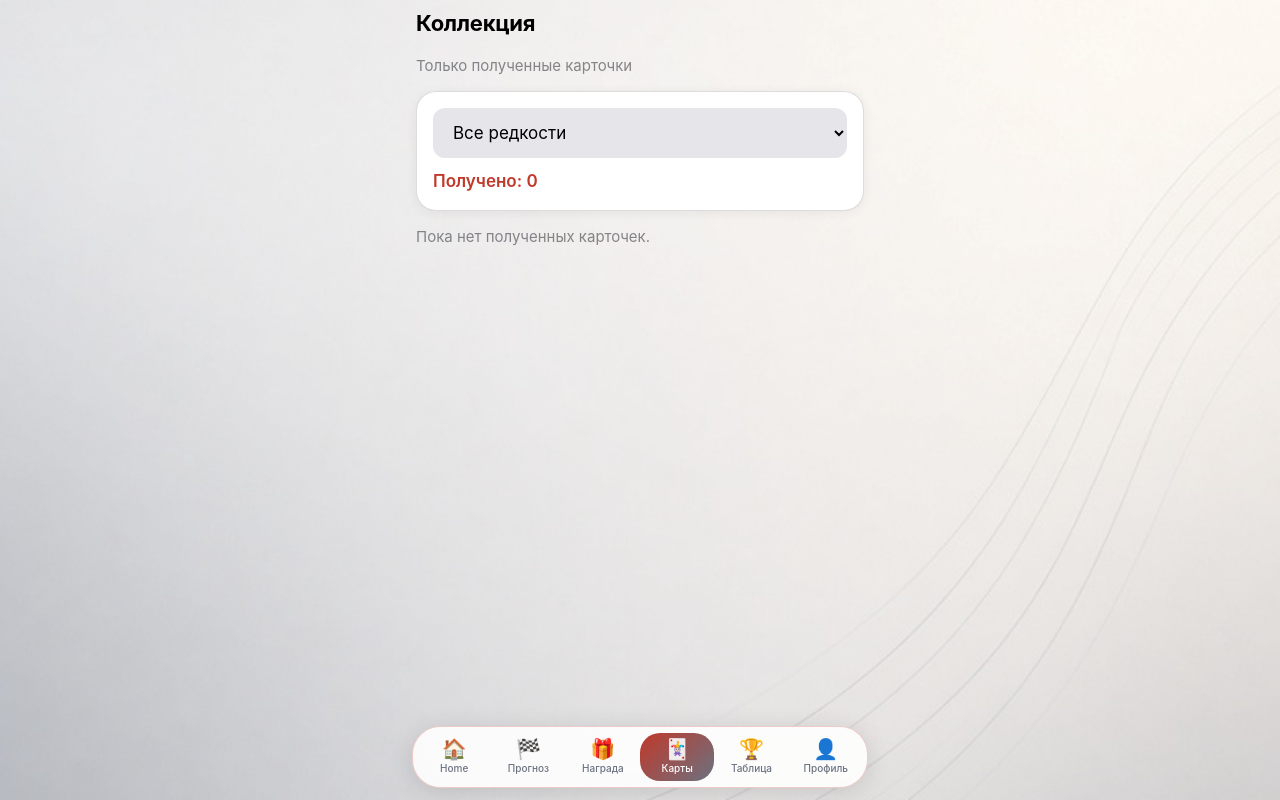
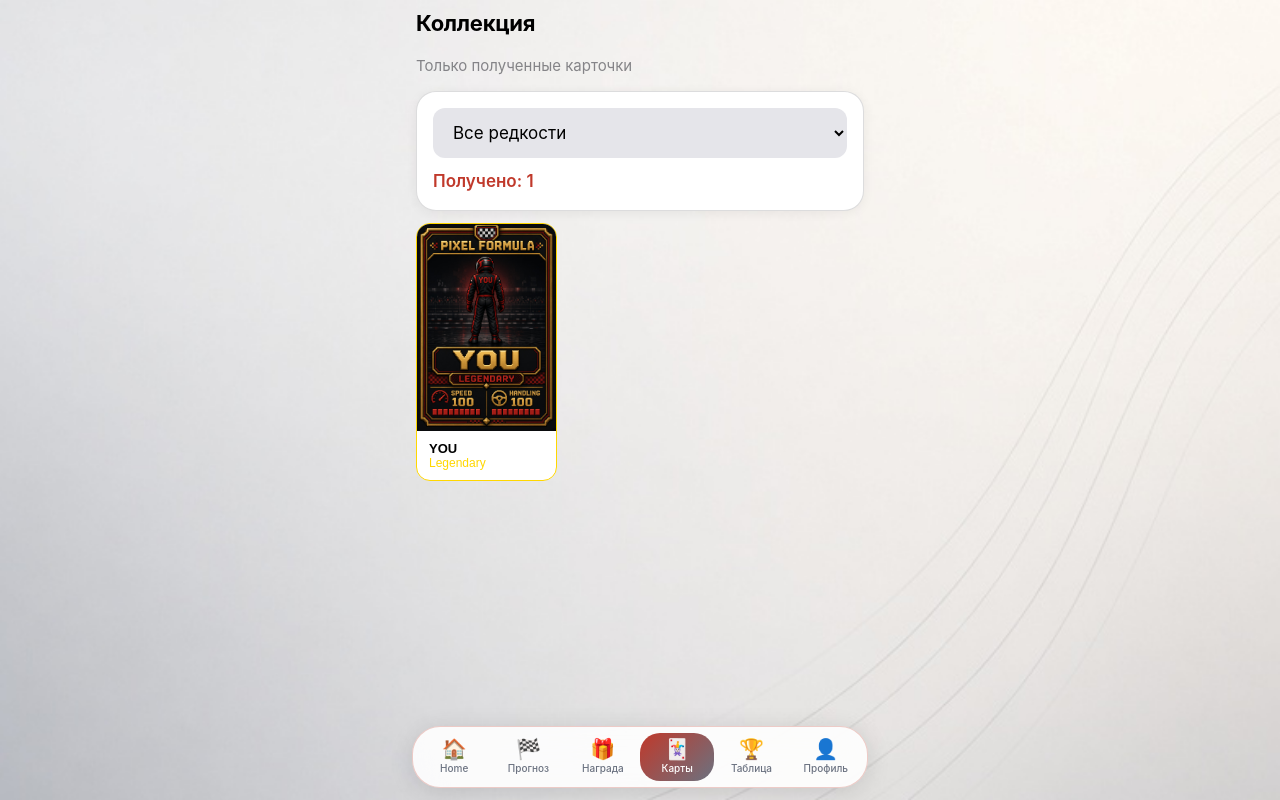
Before and after one commit to git-fomaz/pixel-formula, a React (Vite) app: page /collection in a window 1280 px wide. Built offline with nearby package versions, Linux system fonts and the light colour scheme.

Commit message:
YOU card is always owned for beta participants

```diff
--- a/src/pages/Collection.tsx
+++ b/src/pages/Collection.tsx
@@ -4,18 +4,20 @@ import { PF_CARDS } from '../data/cards';
 type Rarity = 'Basic' | 'Rare' | 'Unique' | 'Masterpiece' | 'all';
 
 function loadOwned(): Set<string> {
+  const ids = new Set<string>();
+  // Limited beta card — always owned for anyone who opens the app
+  ids.add('25_YOU_Legendary_Beta');
   try {
     const raw = localStorage.getItem('pf:rewards:v1');
-    if (!raw) return new Set();
+    if (!raw) return ids;
     const db = JSON.parse(raw);
-    if (db.version !== 1 || !db.awards) return new Set();
-    const ids = new Set<string>();
+    if (db.version !== 1 || !db.awards) return ids;
     for (const a of Object.values(db.awards) as any[]) {
       if (a && a.demo === false && a.cardId) ids.add(a.cardId);
     }
     return ids;
   } catch {
-    return new Set();
+    return ids;
   }
 }
 
@@ -24,6 +26,7 @@ const rarityColor: Record<string, string> = {
   Rare: '#ffd60a',
   Unique: '#bf5af2',
   Masterpiece: '#ff9f0a',
+  Legendary: '#ffd700',
 };
 
 export default function Collection() {
@@ -60,6 +63,7 @@ export default function Collection() {
           <option>Rare</option>
           <option>Unique</option>
           <option>Masterpiece</option>
+          <option>Legendary</option>
         </select>
         <p style={{ color: 'var(--ferrari)', marginTop: 12, marginBottom: 0, fontWeight: 600 }}>
           Получено: {stats.distinct}
```
